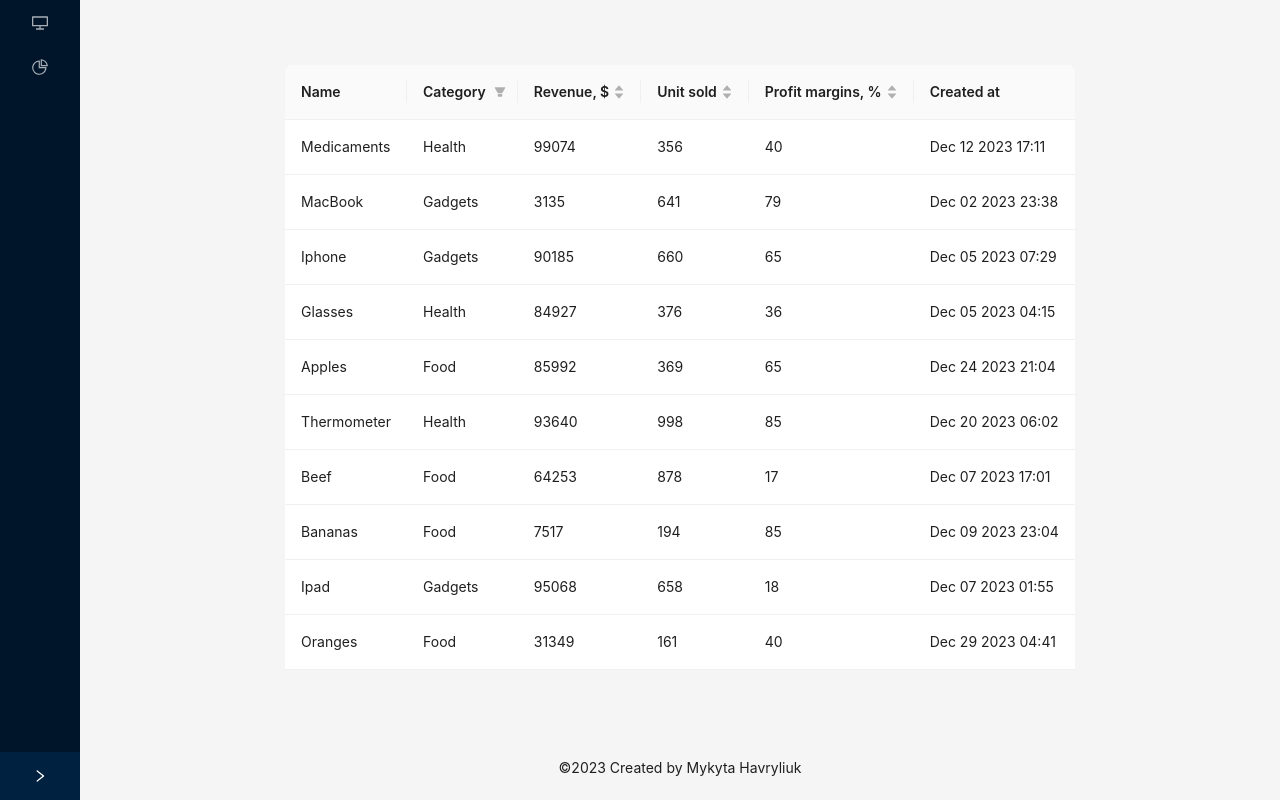
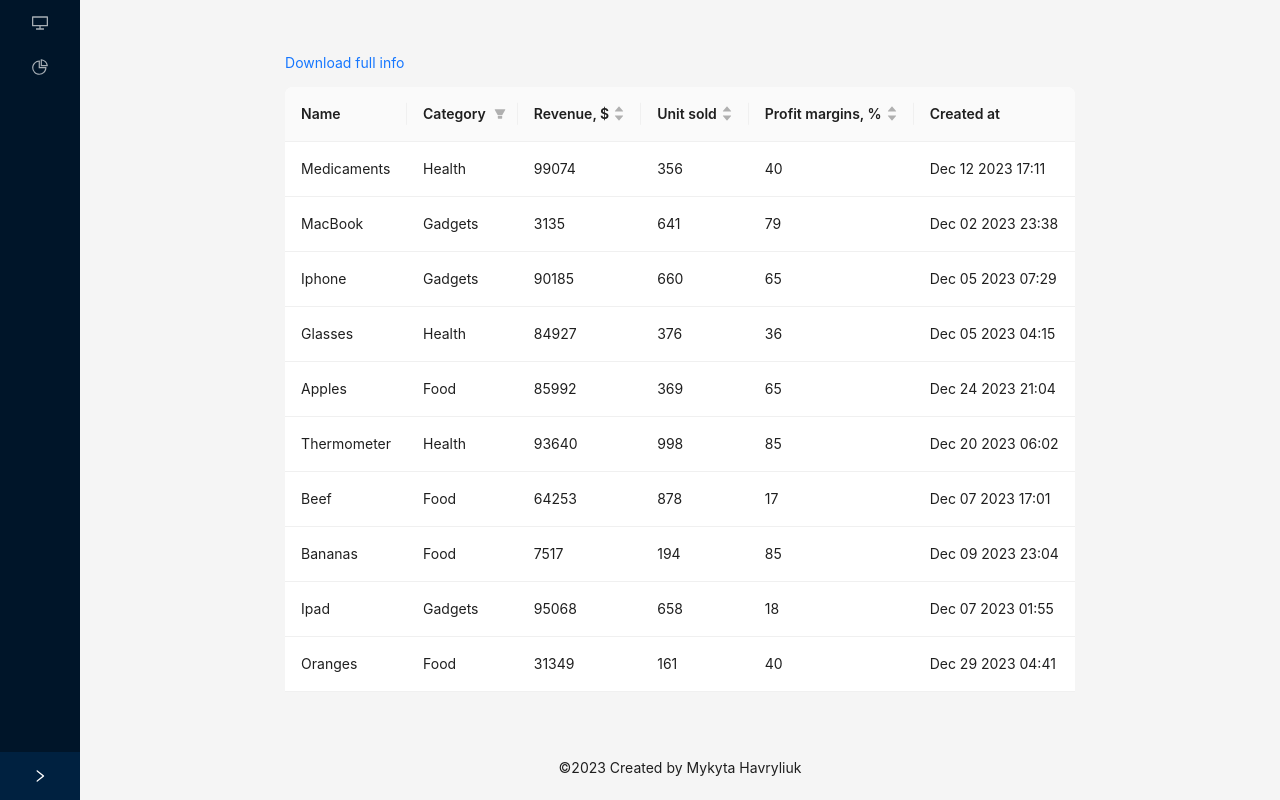
Before and after one commit to Githi54/products-dashboard, a React (Vite) app: page / in a window 1280 px wide. Built offline with nearby package versions, Linux system fonts and the light colour scheme.

Commit message:
feature: add headers for csv file

```diff
--- a/package.json
+++ b/package.json
@@ -29,7 +29,6 @@
     "eslint-plugin-react-hooks": "^4.6.0",
     "eslint-plugin-react-refresh": "^0.4.4",
     "postcss": "^8.4.31",
-    "tailwindcss": "^3.3.5",
     "vite": "^5.0.0",
     "vitest": "^0.34.6"
   }
--- a/src/components/organisms/products-info/table/index.jsx
+++ b/src/components/organisms/products-info/table/index.jsx
@@ -1,11 +1,9 @@
 import { Table } from "antd";
 import { useTable } from "@shared/hooks";
-import { useSelector } from "react-redux";
+import { PropTypes } from 'prop-types';
 
-export const ProductInfoTable = () => {
+export const ProductInfoTable = ({ products, categories }) => {
   const { createSortedColumn, createColumn, createFilteredColumn, createTableData } = useTable();
-  const categories = useSelector(({ categories }) => categories);
-  const products = useSelector(({ products }) => products);
   const categoryFilters = categories.map(({ name }) => ({
     text: name,
     value: name,
@@ -29,3 +27,8 @@ export const ProductInfoTable = () => {
     />
   );
 };
+
+ProductInfoTable.propTypes = {
+  products: PropTypes.arrayOf(PropTypes.object),
+  categories: PropTypes.arrayOf(PropTypes.object),
+}
--- a/src/components/pages/products-info/index.jsx
+++ b/src/components/pages/products-info/index.jsx
@@ -1,10 +1,40 @@
 import { Layout } from "@components/templates";
 import { ProductInfoTable } from "@components/organisms";
+import { CSVLink } from "react-csv";
+import { Space } from "antd";
+import { useTable } from "@shared/hooks";
+import { useSelector } from "react-redux";
 
 export const ProductsInfoPage = () => {
+  const { products, categories } = useSelector(({ products, categories }) => ({
+    products,
+    categories,
+  }));
+  const { createCSVTableData, createCSVHeader } = useTable();
+  const csvData = products.map((product) =>
+    createCSVTableData(product, categories)
+  );
+  const csvHeaders = [
+    createCSVHeader("Name", "name"),
+    createCSVHeader("Category", "category"),
+    createCSVHeader("Revenue, $", "revenue"),
+    createCSVHeader("Unit sold", "unitSold"),
+    createCSVHeader("Profit margins, %", "profitMargins"),
+    createCSVHeader("Created at", "date"),
+  ];
+
   return (
     <Layout>
-      <ProductInfoTable />
+      <Space
+        direction="vertical"
+        size="middle"
+        style={{ display: "flex", paddingTop: "10px" }}
+      >
+        <CSVLink data={csvData} headers={csvHeaders} filename="product_info">
+          Download full info
+        </CSVLink>
+        <ProductInfoTable products={products} categories={categories} />
+      </Space>
     </Layout>
   );
 };
--- a/src/index.css
+++ b/src/index.css
@@ -1,13 +1,10 @@
-@tailwind base
-@tailwind components
-@tailwind utilities
-
 html {
-    padding: 0;
+  padding: 0;
 }
 
 body {
-    margin: 0;
-    height: 100vh;
-    width: 100vw;
+  margin: 0;
+  height: 100vh;
+  width: 100vw;
+  overflow-x: hidden;
 }
--- a/src/shared/hooks/use-table/index.js
+++ b/src/shared/hooks/use-table/index.js
@@ -29,11 +29,12 @@ export const useTable = () => {
     return column;
   };
 
-  const createCSVTableData = (product, categories) => {
-    const { name, revenue, unitSold, categoryID, profitMargins, date } =
+  const createTableData = (product, categories) => {
+    const { name, revenue, unitSold, categoryID, profitMargins, date, id } =
       product;
 
     return {
+      key: id,
       name,
       revenue,
       unitSold,
@@ -43,13 +44,15 @@ export const useTable = () => {
     };
   };
 
-  const createTableData = (product, categories) => {
-    const data = createCSVTableData(product, categories);
+  const createCSVTableData = (product, categories) => {
+    const data = createTableData(product, categories);
 
-    data.key = product.id;
+    delete data.key;
 
     return data;
   };
+
+  const createCSVHeader = (label, key) => ({ label, key });
 
   return {
     createColumn,
@@ -57,5 +60,6 @@ export const useTable = () => {
     createFilteredColumn,
     createTableData,
     createCSVTableData,
+    createCSVHeader,
   };
 };
```
Also changed, not shown: 1 other file (tests, documents, lock files or other folders).
